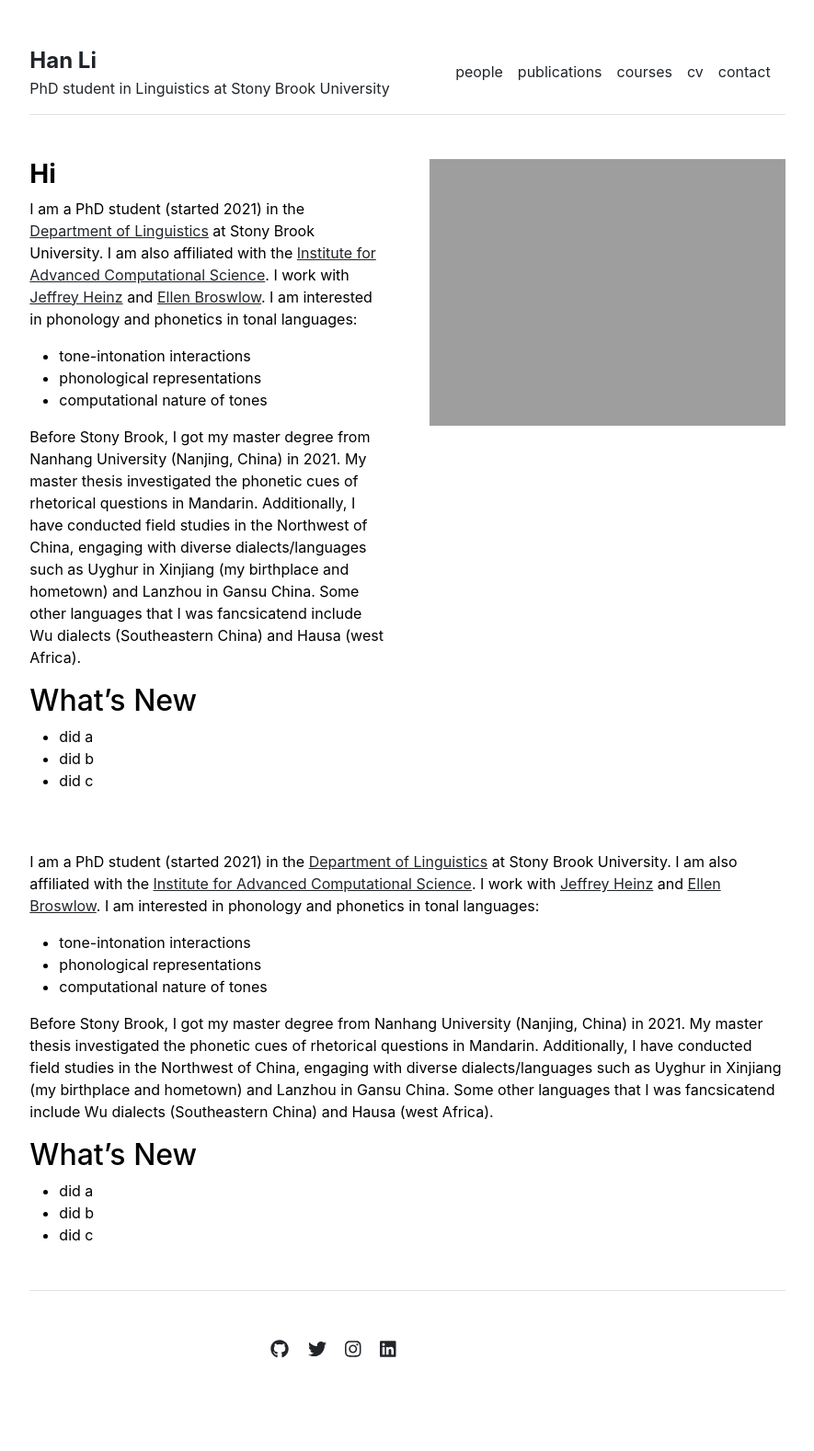
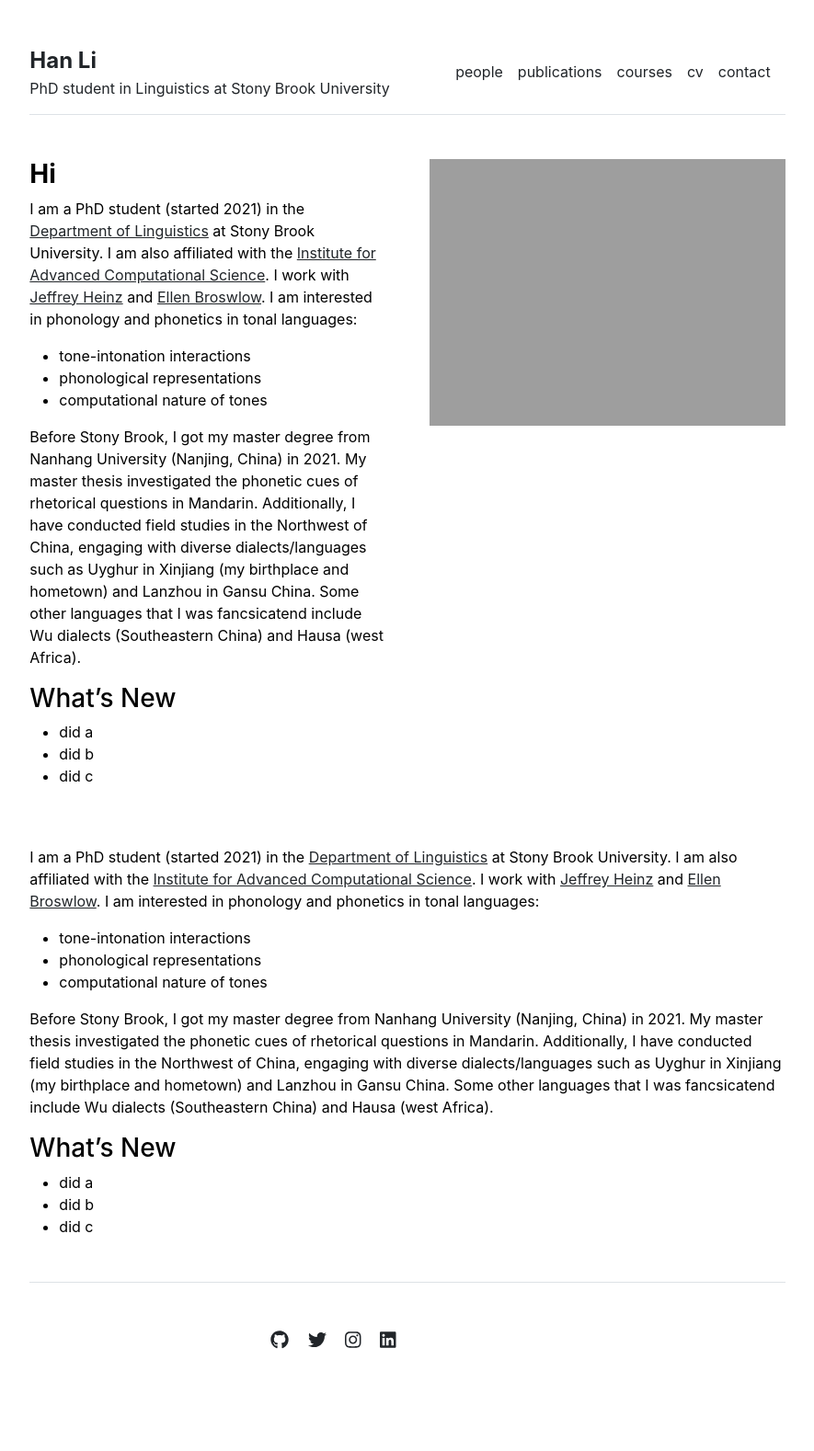
Before and after one commit to lihan829/lihan829.github.io, a Jekyll site: the page built from index.md, in a window 1280 px wide. Shown: the whole page at 92% size, without its empty margins (197-1082 px from the left). Built offline with Jekyll 4.4.1, drawn with Linux system fonts in a browser that asks for light colours.

```diff
--- a/index.md
+++ b/index.md
@@ -9,7 +9,7 @@ I am a PhD student (started 2021) in the [Department of Linguistics](https://www
 
 Before Stony Brook, I got my master degree from Nanhang University (Nanjing, China) in 2021. My master thesis investigated the phonetic cues of rhetorical questions in Mandarin. Additionally, I have conducted field studies in the Northwest of China, engaging with diverse dialects/languages such as Uyghur in Xinjiang (my birthplace and hometown) and Lanzhou in Gansu China. Some other languages that I was fancsicatend include Wu dialects (Southeastern China) and Hausa (west Africa).
 
-## What's New
+### What's New
 - did a
 - did b
 - did c
```
